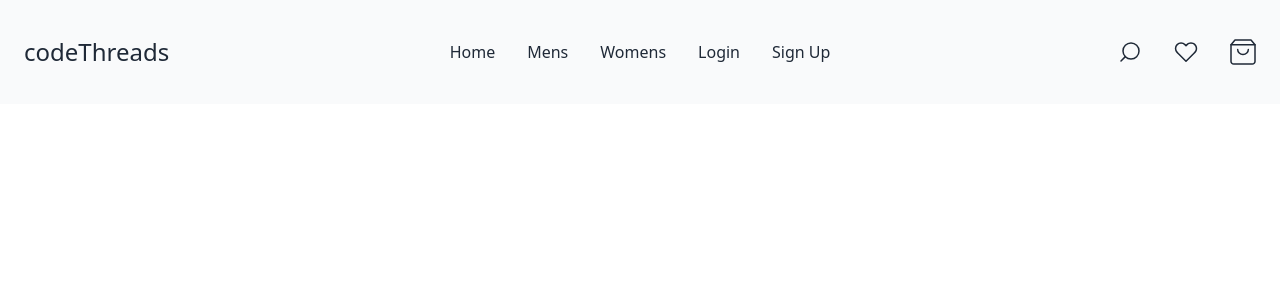
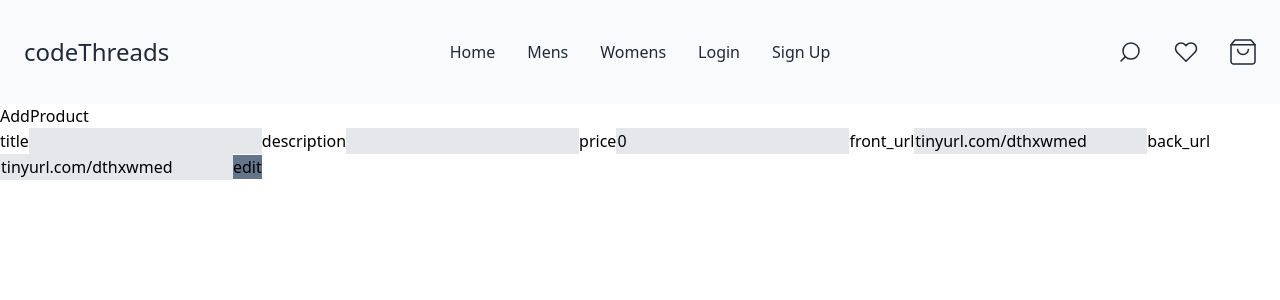
Before and after one commit to CodeThreads-FSA-VP-AM/CodeThreads, a React (Create React App) app: page /editproduct in a window 1280 px wide. Shown: the top 300 px of the page. Built offline with nearby package versions, Linux system fonts and the light colour scheme.

Commit message:
updated form there are still some bugs

```diff
--- a/api/products.js
+++ b/api/products.js
@@ -36,7 +36,7 @@ productRouter.post("/add", async (req, res, next) => {
 productRouter.patch("/edit/:productId", async (req, res, next) => {
   try {
     const productId = req.params.productId;
-    const { title, description, price } = req.body;
+    const { title, description, price, front_url, back_url } = req.body;
 
     const updateProduct = await editProduct({
       productId,
--- a/src/api/api.tsx
+++ b/src/api/api.tsx
@@ -1,5 +1,5 @@
 const APIURL = "http://localhost:4000/api";
-import { Product, ProductCreate } from "../components/Interfaces";
+import { Product, ProductCreate, ProductEdit } from "../components/Interfaces";
 
 //POST register user
 type Register = {
@@ -82,9 +82,9 @@ export const fetchCreateProduct = async (data: ProductCreate): Promise<any> => {
 };
 
 // edit product
-export const fetchEditProduct = async (data: Product): Promise<any> => {
+export const fetchEditProduct = async (data: ProductEdit): Promise<any> => {
   try {
-    const { id: productId, title, description, price } = data;
+    const { productId, title, description, price } = data;
     const res = await fetch(`${APIURL}/products/edit/${productId}`, {
       method: "PATCH",
       headers: {
--- a/src/components/App.tsx
+++ b/src/components/App.tsx
@@ -12,6 +12,7 @@ import Products from "./Products";
 import SingleView from "./SingleView";
 import Orders from "./Orders";
 import AddProduct from "./AddProduct";
+import EditProduct from "./EditProduct";
 
 const App: React.FC = () => {
   const [APIHealth, setAPIHealth] = useState("");
@@ -47,6 +48,7 @@ const App: React.FC = () => {
             <Route path="singleview" element={<SingleView productId={productId} quantity={quantity} />} />
             <Route path="/orders" element={<Orders />} />
             <Route path="/addproduct" element={<AddProduct />} />
+            <Route path="/editproduct" element={<EditProduct productId={productId} />} />
           </Routes>
         </div>
       </Router>
--- /dev/null
+++ b/src/components/EditProduct.tsx
@@ -0,0 +1,57 @@
+import React, { useState } from "react";
+import { fetchCreateProduct, fetchEditProduct } from "../api/api";
+
+type Props = {
+  productId: number;
+};
+
+type Product = {
+  productId: number;
+  title: string;
+  description: string;
+  price: number;
+  front_url: string;
+  back_url: string;
+};
+
+const EditProduct: React.FC<Props> = ({ productId }) => {
+  const [title, setTitle] = useState("");
+  const [description, setDescription] = useState("");
+  const [price, setPrice] = useState(0);
+  const [front_url, setFront_url] = useState("tinyurl.com/dthxwmed");
+  const [back_url, setBack_url] = useState("tinyurl.com/dthxwmed");
+
+  const handleCreate: React.FormEventHandler<HTMLFormElement> = async (e) => {
+    console.log("triggered");
+    e.preventDefault();
+    const data: Product = { productId, title, description, price, front_url, back_url };
+    console.log(data);
+    const create = await fetchEditProduct(data);
+    console.log({ create });
+  };
+
+  return (
+    <div>
+      <h1>AddProduct</h1>
+
+      <form onSubmit={handleCreate}>
+        <label>title</label>
+        <input className="bg-gray-200 border" type="text" value={title} onChange={(e) => setTitle(e.target.value)} required />
+        <label>description</label>
+        <input className="bg-gray-200 border" type="text" value={description} onChange={(e) => setDescription(e.target.value)} required />
+        <label>price</label>
+        <input className="bg-gray-200 border" type="number" value={price} onChange={(e) => setPrice(e.target.valueAsNumber)} />
+        <label>front_url</label>
+        <input className="bg-gray-200 border" type="text" value={front_url} onChange={(e) => setFront_url(e.target.value)} />
+        <label>back_url</label>
+        <input className="bg-gray-200 border" type="text" value={back_url} onChange={(e) => setBack_url(e.target.value)} />
+
+        <button className="bg-slate-500" type="submit">
+          edit
+        </button>
+      </form>
+    </div>
+  );
+};
+
+export default EditProduct;
```
Also changed, not shown: src/components/Interfaces.ts (+9 -0 lines).
